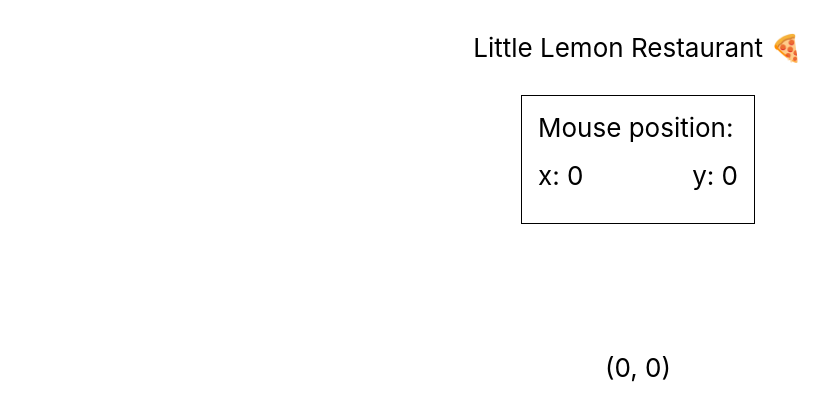
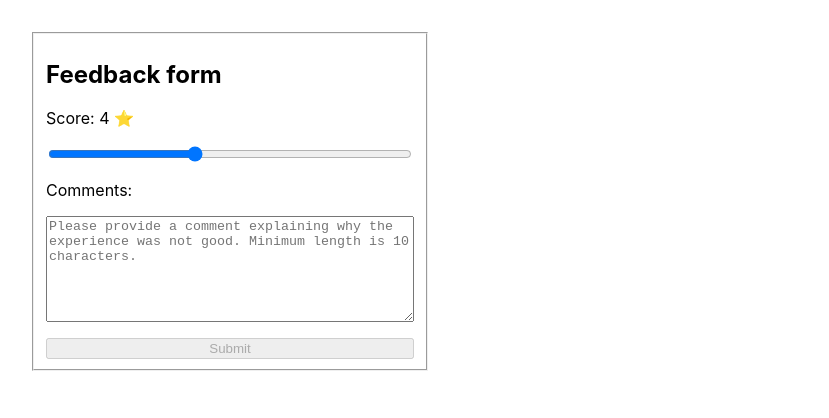
Before and after one commit to jumppack/advance_react, a React (Create React App) app: page / in a window 1280 px wide. Shown: the top 418 px of the page, without its empty margins (2-831 px from the left). Built offline with nearby package versions, Linux system fonts and the light colour scheme.

Commit message:
Update: Pushing latest changes

```diff
--- /dev/null
+++ b/src/App_to_test/App.css
@@ -0,0 +1,32 @@
+.App {
+  padding: 16px;
+  width: 400px;
+}
+
+fieldset {
+  display: flex;
+  flex-direction: column;
+}
+
+label {
+  margin-right: 8px;
+}
+
+.Field {
+  padding-bottom: 16px;
+  display: flex;
+  flex-direction: column;
+}
+
+.Row {
+  display: flex;
+  flex-direction: row;
+}
+
+label {
+  margin-bottom: 16px;
+}
+
+textarea {
+  height: 100px;
+}
--- /dev/null
+++ b/src/App_to_test/App_forTesting.js
@@ -0,0 +1,16 @@
+import "./App.css";
+import FeedbackForm from "./FeedbackForm";
+
+function App() {
+  const handleSubmit = () => {
+    console.log("Form submitted!");
+  };
+
+  return (
+    <div className="App">
+      <FeedbackForm onSubmit={handleSubmit} />
+    </div>
+  );
+}
+
+export default App;
--- /dev/null
+++ b/src/App_to_test/FeedbackForm.js
@@ -0,0 +1,58 @@
+import "./App.css";
+import { useState } from "react";
+
+function FeedbackForm({onSubmit}) {
+  const [score, setScore] = useState("4");
+  const [comment, setComment] = useState("");
+
+  const isDisabled = Number(score) < 5 && comment.length <= 10;
+
+  const textAreaPlaceholder = isDisabled
+    ? "Please provide a comment explaining why the experience was not good. Minimum length is 10 characters."
+    : "Optional feedback";
+
+  const handleSubmit = (e) => {
+    e.preventDefault();
+    onSubmit({score, comment});
+  };
+
+  return (
+    <div className="App">
+      <form onSubmit={handleSubmit}>
+        <fieldset>
+          <h2>Feedback form</h2>
+          <div className="Field">
+            <label htmlFor="score">Score: {score} ⭐</label>
+            <input
+              id="score"
+              value={score}
+              onChange={(e) => {
+                setScore(e.target.value);
+              }}
+              type="range"
+              min="0"
+              max="10"
+            />
+          </div>
+          <div className="Field">
+            <label htmlFor="comment">Comments:</label>
+            <textarea
+              id="comment"
+              placeholder={textAreaPlaceholder}
+              name="comment"
+              value={comment}
+              onChange={(e) => {
+                setComment(e.target.value);
+              }}
+            />
+          </div>
+          <button type="submit" disabled={isDisabled}>
+            Submit
+          </button>
+        </fieldset>
+      </form>
+    </div>
+  );
+}
+
+export default FeedbackForm;
--- a/src/index.js
+++ b/src/index.js
@@ -11,7 +11,8 @@
 // import App from './App_withCloneElement_adv'
 // import App from './HOC/App'
 // import App from './RenderProps/App'
-import App from './RenderProps/App_withMouse'
+// import App from './RenderProps/App_withMouse'
+import App from './App_to_test/App_forTesting'
 
 const root = ReactDOM.createRoot(document.getElementById('root'));
 root.render(
```
Also changed, not shown: 1 other file (tests, documents, lock files or other folders).
